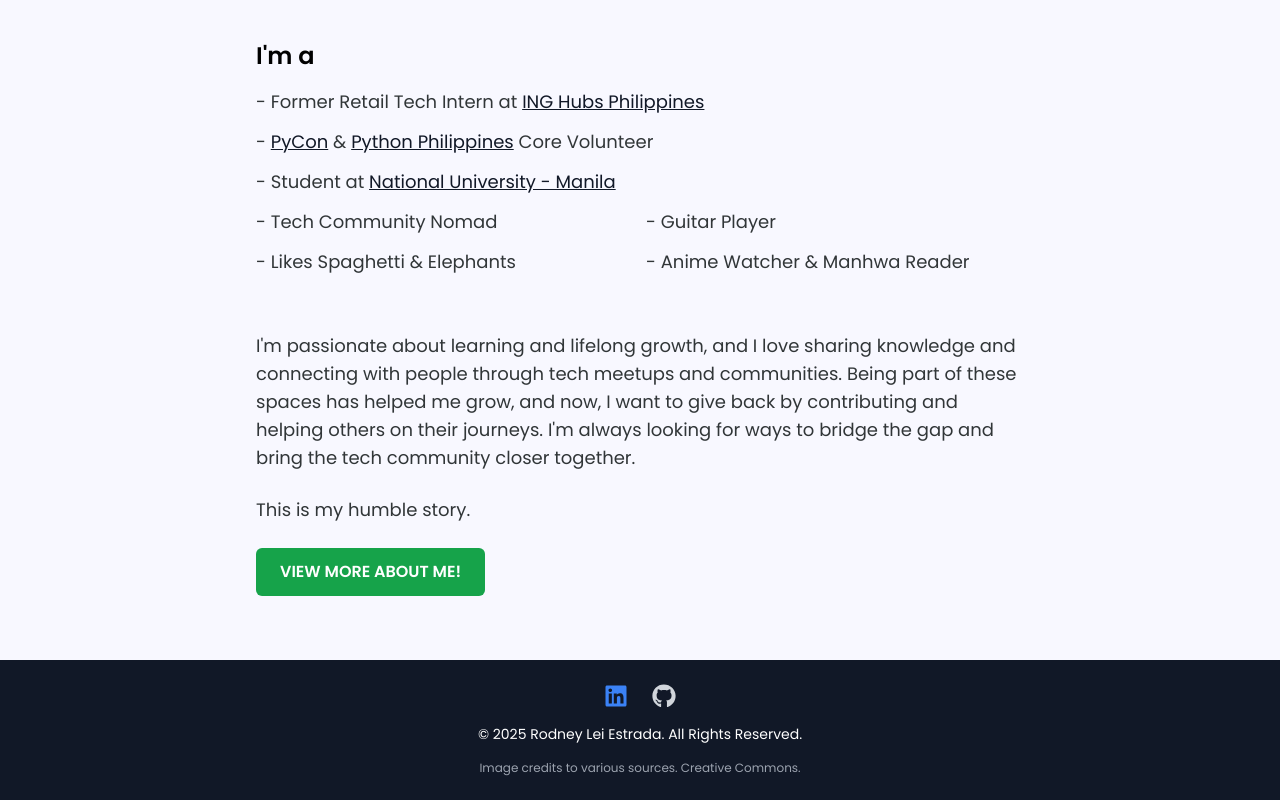
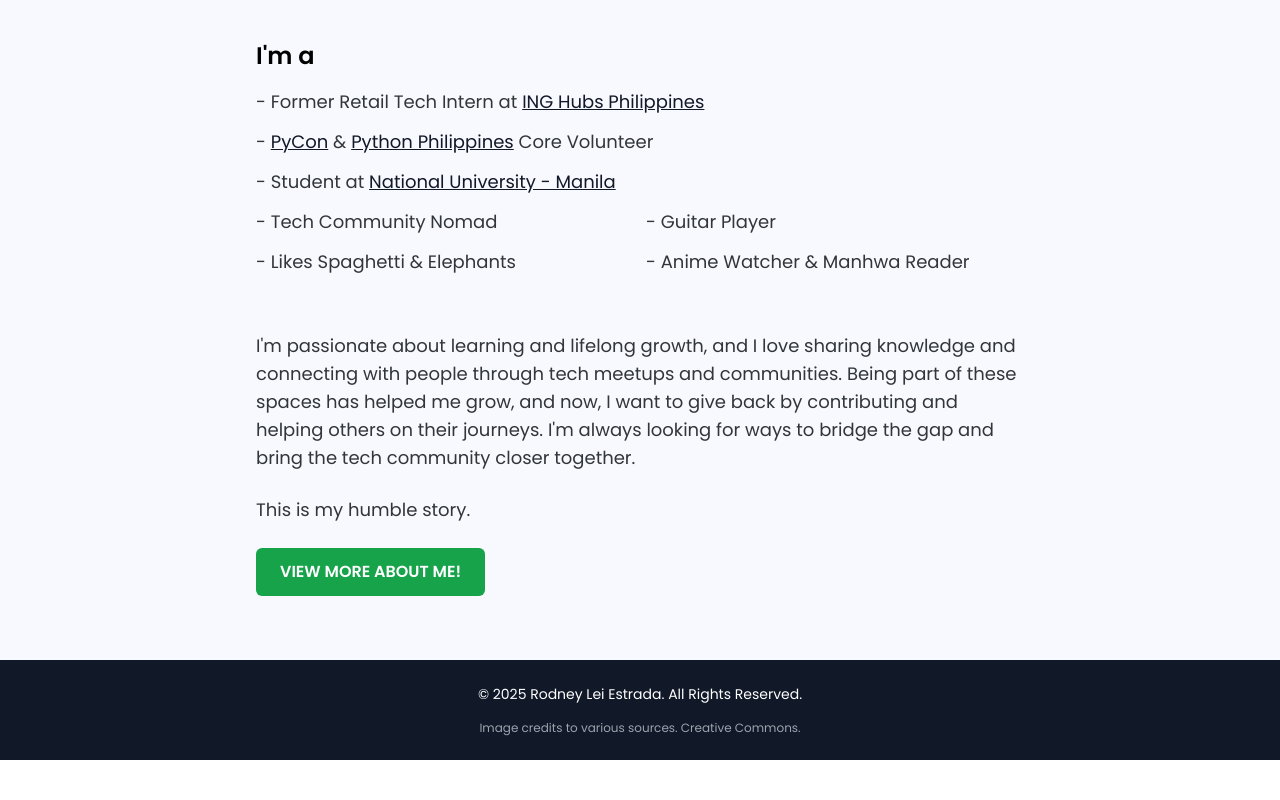
Before and after one commit to hirajya/Personal-Website, a Next.js app: page / in a window 1280 px wide. Shown: the part 488-1288 px from the top of the page. After the commit the page ends 1248 px from the top, so only its background shows below. Built offline with nearby package versions, Linux system fonts and the light colour scheme.

Commit message:
remove logo at footer

```diff
--- a/src/components/Footer.tsx
+++ b/src/components/Footer.tsx
@@ -1,32 +1,10 @@
 import React from "react";
-import Link from "next/link";
-import { FaLinkedin, FaGithub } from "react-icons/fa"; // Importing icons
 
 const Footer = () => {
   return (
     <footer className="bg-gray-900 text-white py-6">
       <div className="container mx-auto px-4">
         <div className="flex flex-col items-center space-y-4">
-          {/* Social Links - moved to top for mobile */}
-          <div className="flex space-x-6">
-            <Link
-              href="https://www.linkedin.com/in/rodneyleiestrada/"
-              target="_blank"
-              rel="noopener noreferrer"
-              className="text-blue-500 hover:text-blue-400 transition-colors"
-            >
-              <FaLinkedin size={24} />
-            </Link>
-            <Link
-              href="https://github.com/hirajya"
-              target="_blank"
-              rel="noopener noreferrer"
-              className="text-gray-300 hover:text-gray-400 transition-colors"
-            >
-              <FaGithub size={24} />
-            </Link>
-          </div>
-
           {/* Copyright Text */}
           <p className="text-sm text-center">
             &copy; {new Date().getFullYear()} Rodney Lei Estrada. All Rights Reserved.
```
